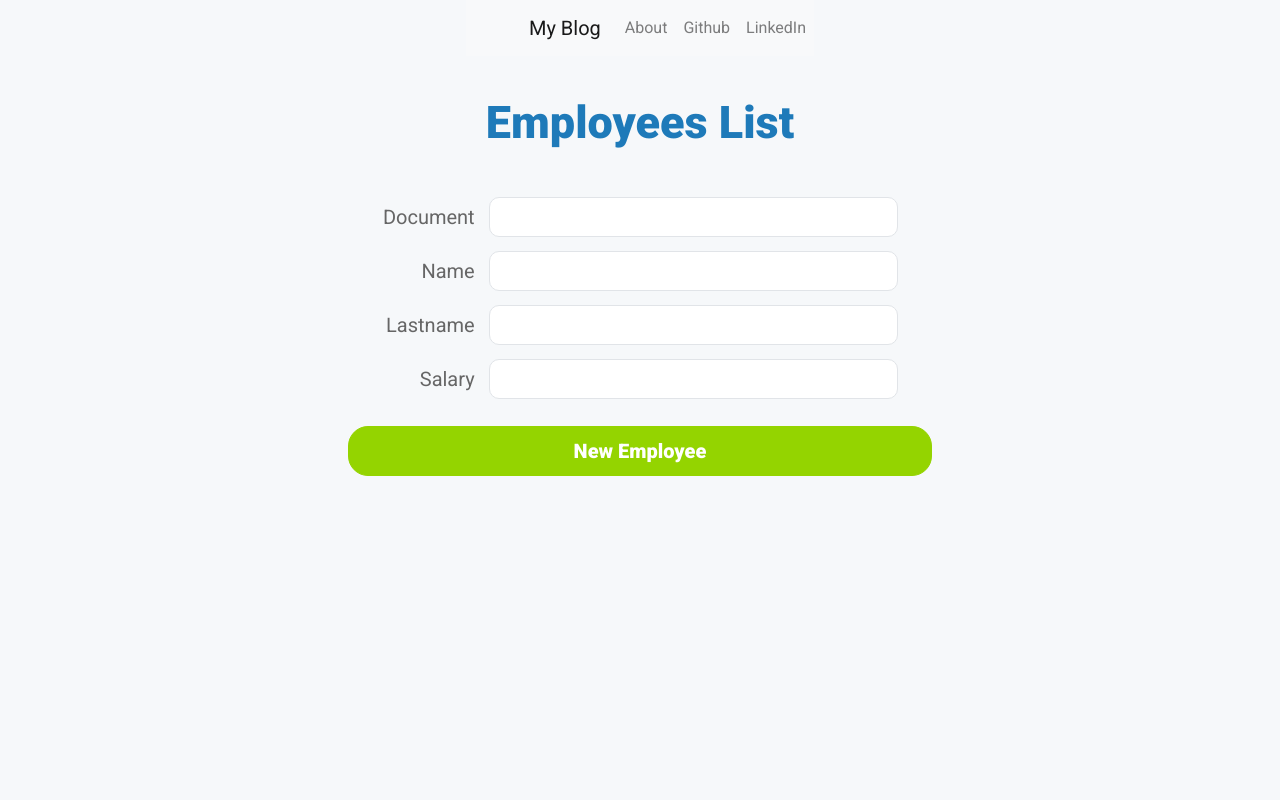
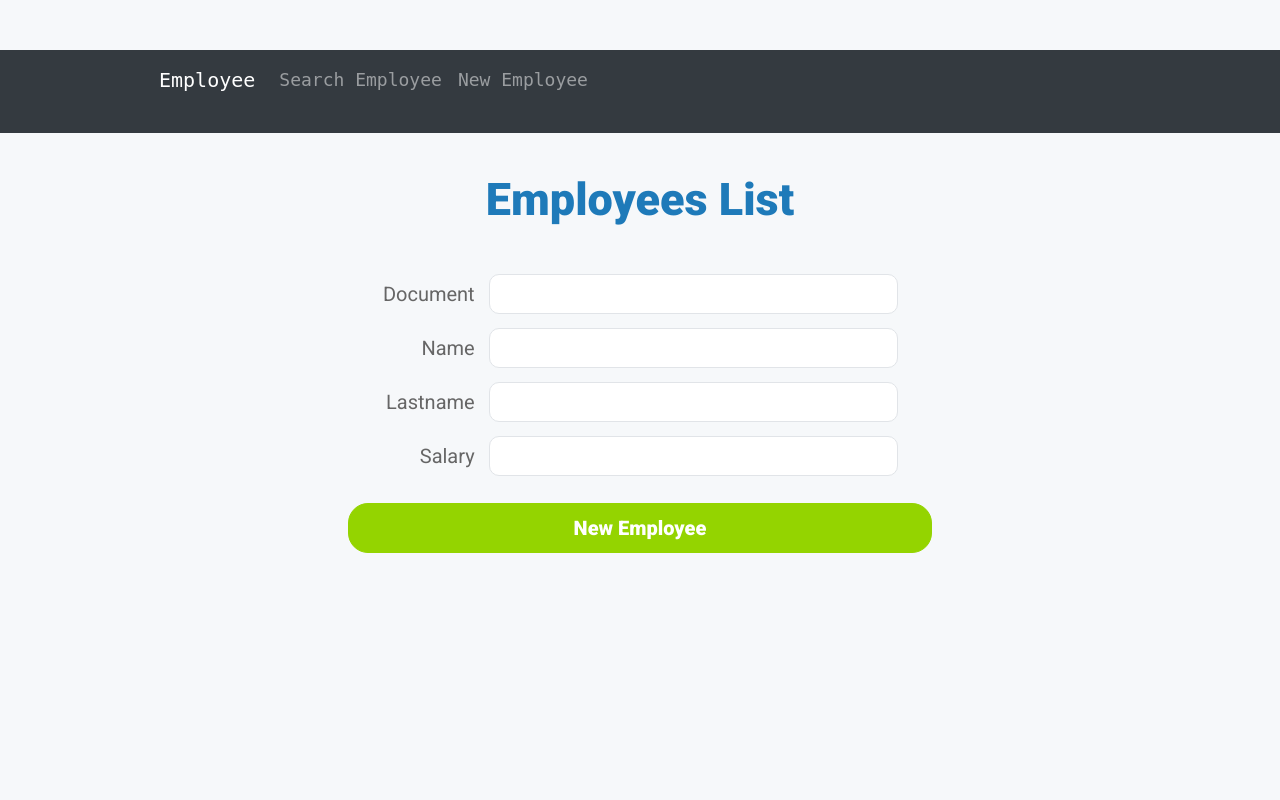
Before and after one commit to mafda/django_employees, a Django app: page / in a window 1280 px wide. Run offline with Django 3.2, Linux system fonts and the light colour scheme; data that the repository does not hold is empty; some libraries are stand-ins or nearby versions.

Commit message:
include navbar and styles

```diff
--- a/frontend/employees/static/css/styles.css
+++ b/frontend/employees/static/css/styles.css
@@ -19,6 +19,7 @@ body {
   display: flex;
   justify-content: center;
   align-items: center;
+  justify-items: center;
   flex-direction: column;
   background-color: #f6f8fa;
   font-family: 'Roboto', sans-serif;
@@ -28,6 +29,7 @@ body {
   width: 60%;
   height: 100%;
   min-width: 400px;
+
 }
 
 h1 {
@@ -38,9 +40,16 @@ h1 {
   margin: 40px 0;
 }
 
+h2 {
+  font-size: 35px;
+  color: #2aabe1;
+  font-weight: 700;
+  text-align: left;
+  margin: 40px 0;
+}
+
 .container{
   width: 80%;
-
 }
 
 .labels{
@@ -132,3 +141,16 @@ input {
   font-weight: 900;
   color: #94d400;
 }
+
+/* ======= navbar =======  */
+
+#menu {
+  width: 100%;
+  height: 100px;
+  min-width: 400px;
+  margin-top: 50px;
+  background-color: #343a40;
+  font-family: "Roboto Mono", monospace;
+  font-weight: 300;
+  font-size: 18px;
+}
--- a/frontend/employees/templates/employees/base.html
+++ b/frontend/employees/templates/employees/base.html
@@ -24,36 +24,35 @@
 
 <body>
 
-  <nav class="navbar navbar-expand-lg navbar-light bg-light techfont">
+  <div id="menu">
     <div class="container">
-      <a class="navbar-brand bigbrand" href="#">My Blog</a>
-      <button class="navbar-toggler" type="button" data-toggle="collapse" data-target="#navbarText"
-        aria-controls="navbarText" aria-expanded="false" aria-label="Toggle navigation">
+      <nav class="navbar navbar-expand-lg navbar-dark bg-dark">
+        <a class="navbar-brand" href="#">Employee</a>
+        <button class="navbar-toggler" type="button" data-toggle="collapse" data-target="#navbarNav"
+          aria-controls="navbarNav" aria-expanded="false" aria-label="Toggle navigation">
           <span class="navbar-toggler-icon"></span>
         </button>
-      <div class="collapse navbar-collapse" id="navbarText">
-        <ul class="navbar-nav mr-auto">
+        <div class="collapse navbar-collapse" id="navbarNav">
+          <ul class="navbar-nav">
             <li class="nav-item">
-            <a class="nav-link" href="#">About</a>
+              <a class="nav-link" href="#">Search Employee</a>
             </li>
             <li class="nav-item">
-            <a class="nav-link" href="https://github.com/">Github</a>
-          </li>
-          <li class="nav-item">
-            <a class="nav-link" href="https://www.linkedin.com/">LinkedIn</a>
+              <a class="nav-link" href="#">New Employee</a>
             </li>
           </ul>
-
+        </div>
+      </nav>
     </div>
   </div>
-  </nav>
+
 
   {% block content %}
   {% endblock content %}
 
   <script src="https://cdnjs.cloudflare.com/ajax/libs/jquery/3.3.1/jquery.min.js"></script>
   <script src="https://cdnjs.cloudflare.com/ajax/libs/popper.js/1.12.9/umd/popper.min.js"></script>
-  <script src="https://maxcdn.bootstrapcdn.com/bootstrap/4.0.0/js/bootstrap.min.js"></script>
+
   {% block javascript %}
   {% endblock javascript %}
 </body>
```
Lines whose indentation alone changed are shown as unchanged.
